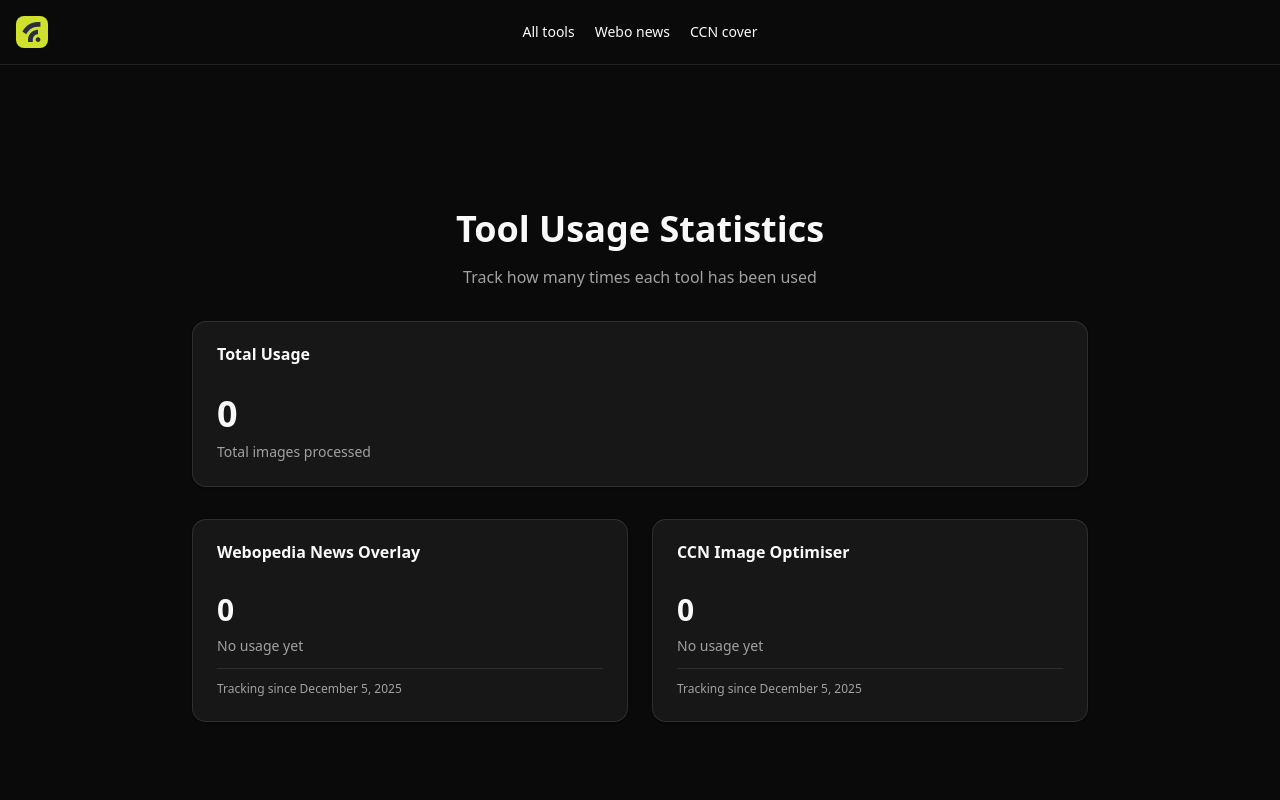
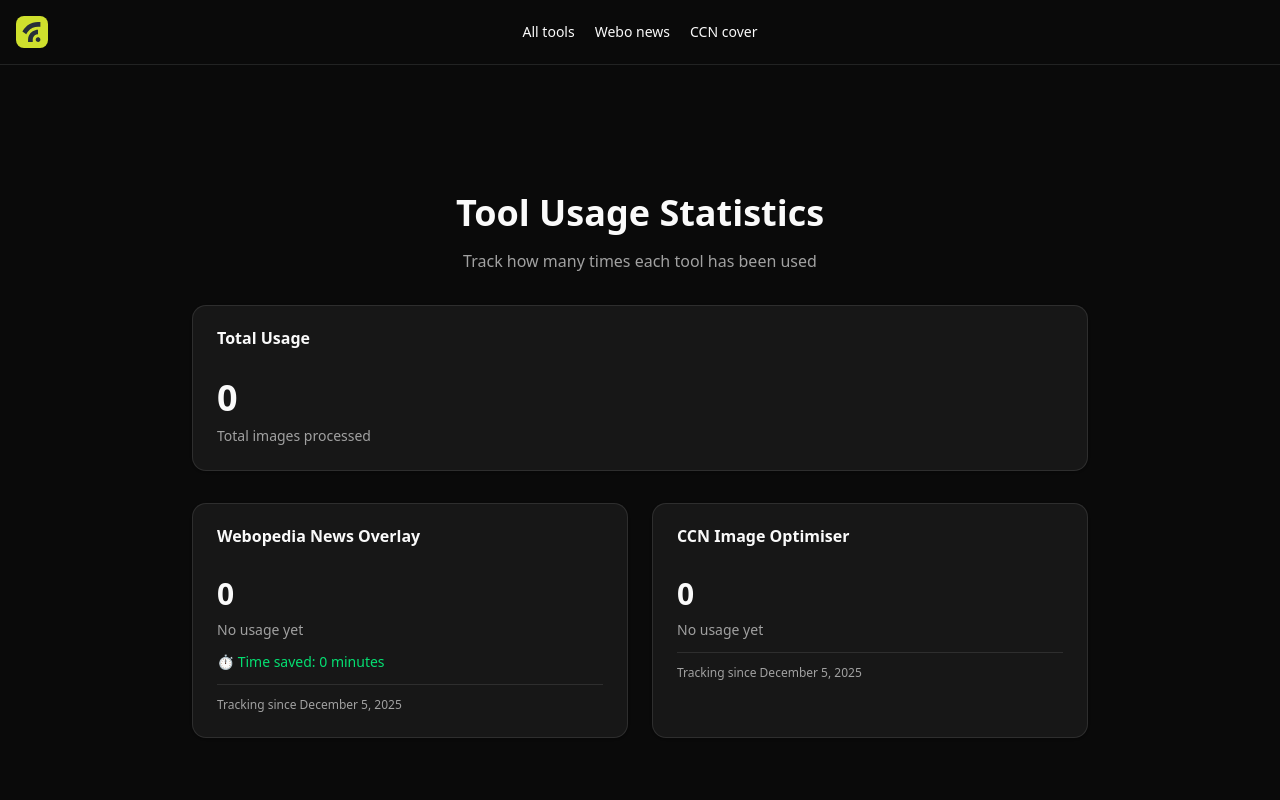
Before and after one commit to find-arvid/image-tools, a Next.js app: page /statistics in a window 1280 px wide. Shown: the top 800 px of the page. Built offline with nearby package versions, Linux system fonts and the light colour scheme.

Commit message:
Fix time saved display and add debug logging

```diff
--- a/app/statistics/page.tsx
+++ b/app/statistics/page.tsx
@@ -53,6 +53,7 @@ export default function StatisticsPage() {
           throw new Error('Failed to fetch statistics');
         }
         const data = await response.json();
+        console.log('Fetched stats data:', data); // Debug log
         setStats(data);
       } catch (err) {
         setError(err instanceof Error ? err.message : 'An error occurred');
@@ -107,7 +108,7 @@ export default function StatisticsPage() {
                       ? `${Math.round((stats['webo-news-overlay'] / totalUsage) * 100)}% of total usage`
                       : 'No usage yet'}
                   </p>
-                  {stats.timeSaved && stats.timeSaved['webo-news-overlay'] > 0 && (
+                  {stats.timeSaved && typeof stats.timeSaved['webo-news-overlay'] === 'number' && (
                     <p className="text-sm font-medium text-green-400 mt-3">
                       ⏱️ Time saved: {formatTimeSaved(stats.timeSaved['webo-news-overlay'])}
                     </p>
```
